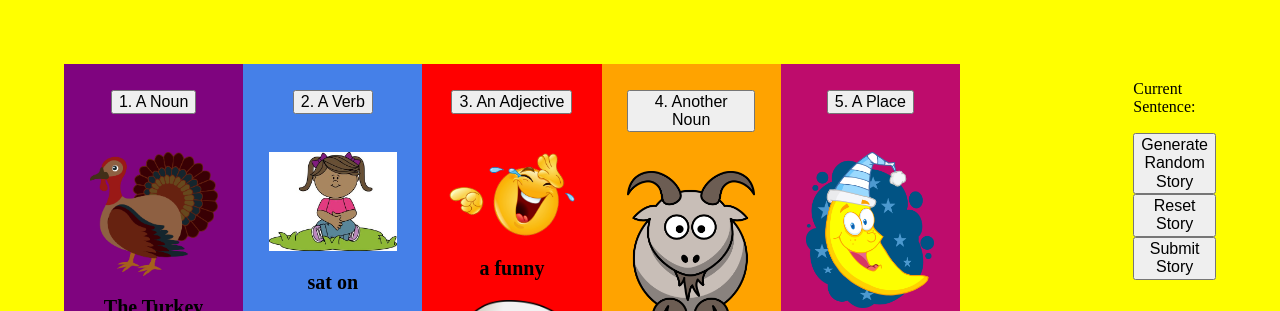
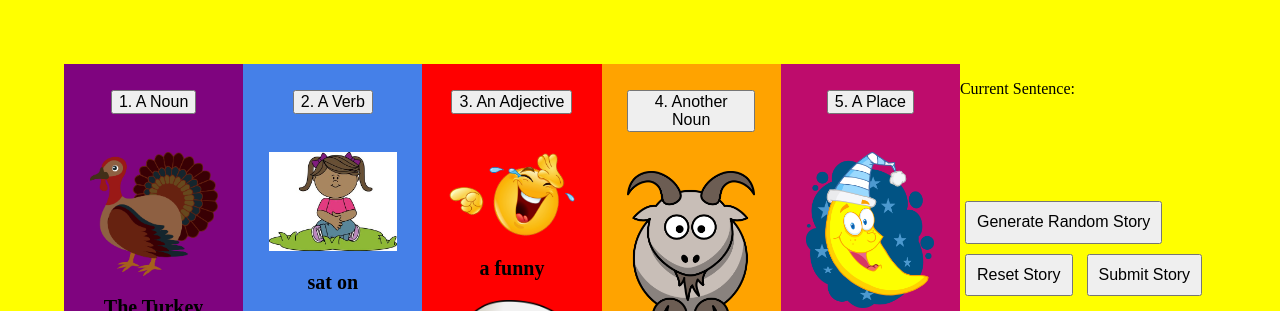
Before and after one commit to JayCBreak/COMP1073-Assignment1, a plain HTML site: page index.html in a window 1280 px wide. Shown: the top 311 px of the page. Drawn offline with Linux system fonts and the light colour scheme.

Commit message:
Finalized styling

```diff
--- a/css/main.css
+++ b/css/main.css
@@ -67,5 +67,18 @@ img {
 
 .results {
     grid-column: 6/7;
+    display: flex;
+    flex-direction: column;
+    width: max-content;
+    max-width: 300px;
+    align-items: start;
+}
 
+#outputText {
+    min-height: 50px;
 }
+
+.container-submit button {
+    margin: 5px;
+    padding: 10px;
+}
```
